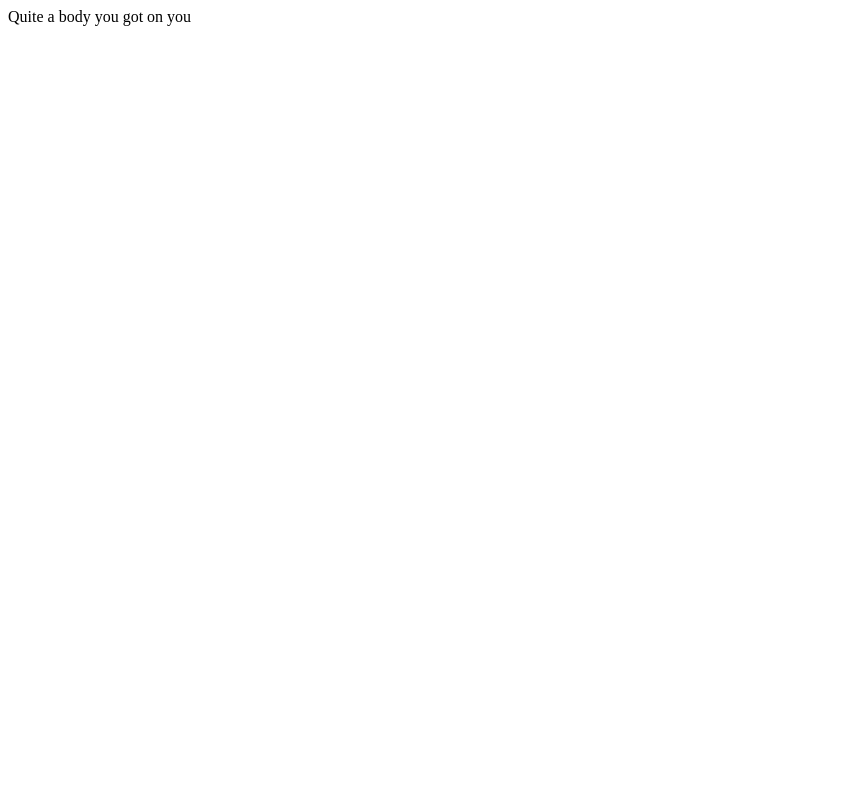
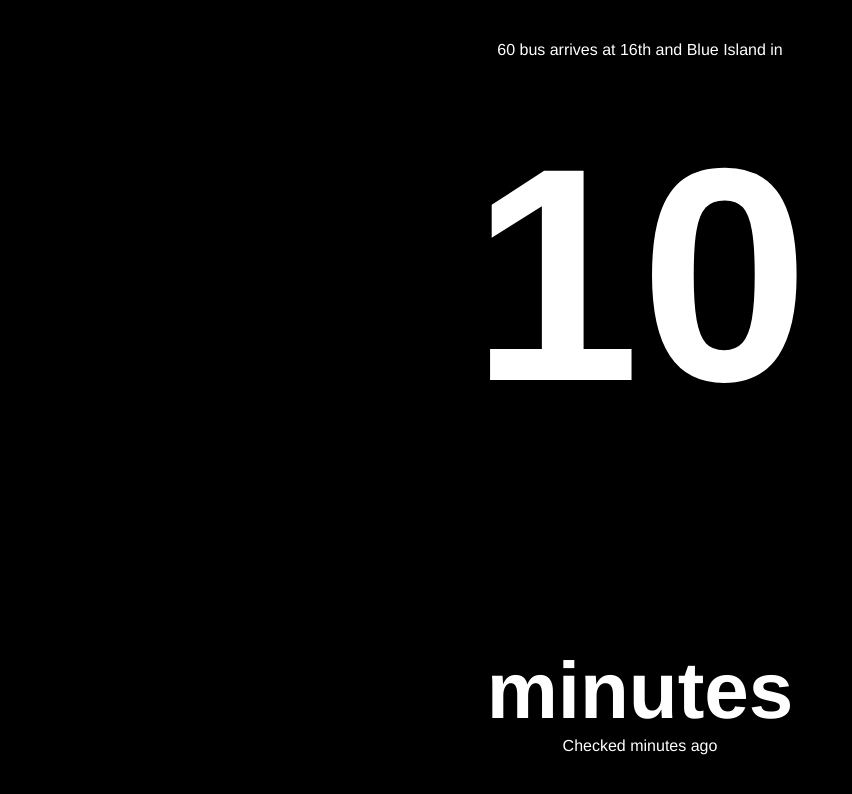
Before and after one commit to milky2028/bus, a plain HTML site: page public/index.html in a window 1280 px wide. Shown: the whole page, without its empty margins (0-852 px from the left). Drawn offline with Linux system fonts and the light colour scheme.

Commit message:
functioning css

```diff
--- a/public/index.html
+++ b/public/index.html
@@ -3,9 +3,17 @@
   <head>
     <meta charset="utf-8">
     <meta name="viewport" content="width=device-width, initial-scale=1">
+    <link href="style.css" rel="stylesheet" type="text/css">
     <title>BUS</title>
   </head>
   <body>
-    <div>Quite a body you got on you</div>
+    <div id="app">
+      <p>60 bus arrives at 16th and Blue Island in</p>
+      <h1 id="time">10</h1>
+      <div>
+        <h2>minutes</h2>
+        <p>Checked <span id="timeChecked"></span> minutes ago</p>
+      </div>
+    </div>
   </body>
 </html>
--- /dev/null
+++ b/public/style.css
@@ -0,0 +1,36 @@
+body {
+    margin: 0;
+    padding: 0;
+    width: 100vw;
+    height: 100vh;
+    box-sizing: border-box;
+    font-family: Helvetica;
+    background-color: black;
+  }
+
+  #app {
+    color: white;
+    height: 100%;
+    width: 100%;
+    display: grid;
+    justify-content: center;
+    align-items: center;
+    grid-template-rows: 100px 1fr 200px;
+  }
+
+  h1 {
+    margin: 0;
+    font-size: 19rem;
+    align-self: start;
+    text-align: center;
+    /* text-shadow: -1px 0 yellow, 0 1px yellow, 1px 0 yellow, 0 -1px yellow; */
+  }
+
+  h2 {
+    font-size: 5rem;
+  }
+
+  h2, p {
+    margin: 0;
+    text-align: center;
+  }
```
